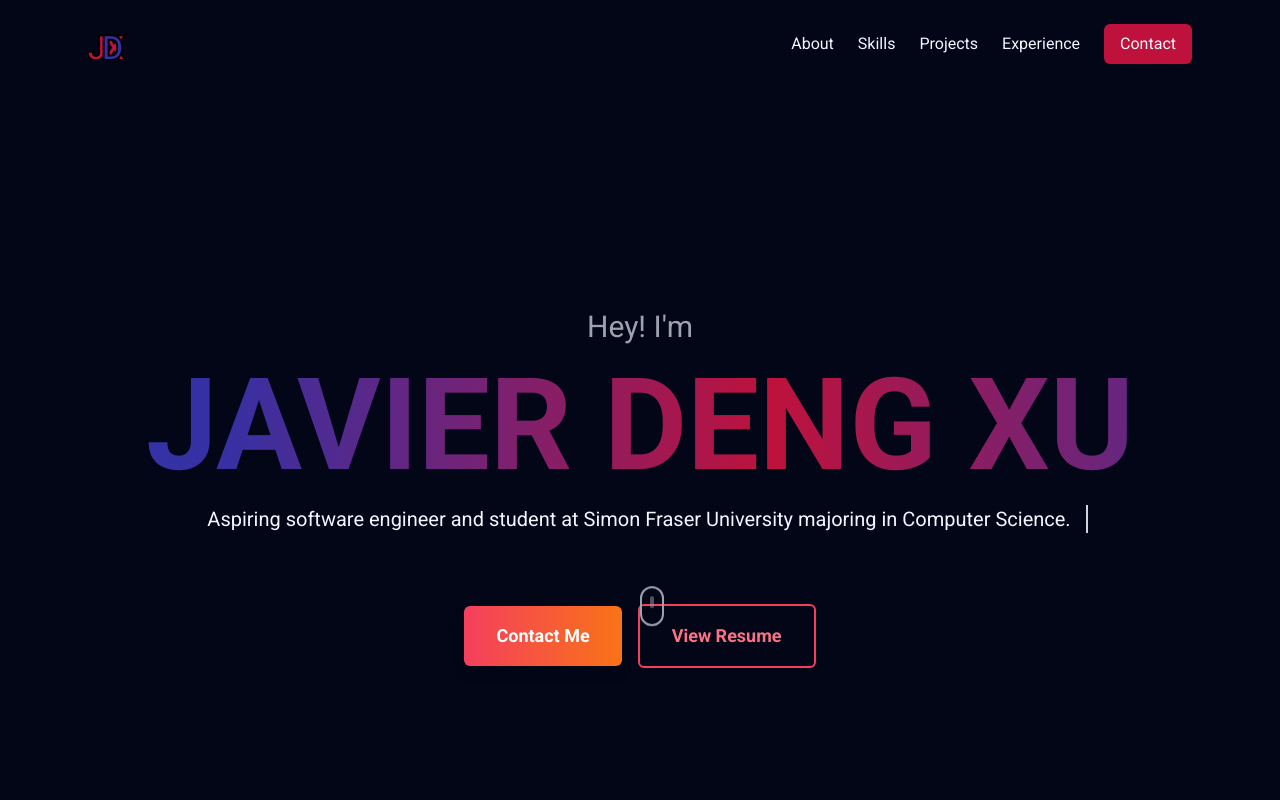
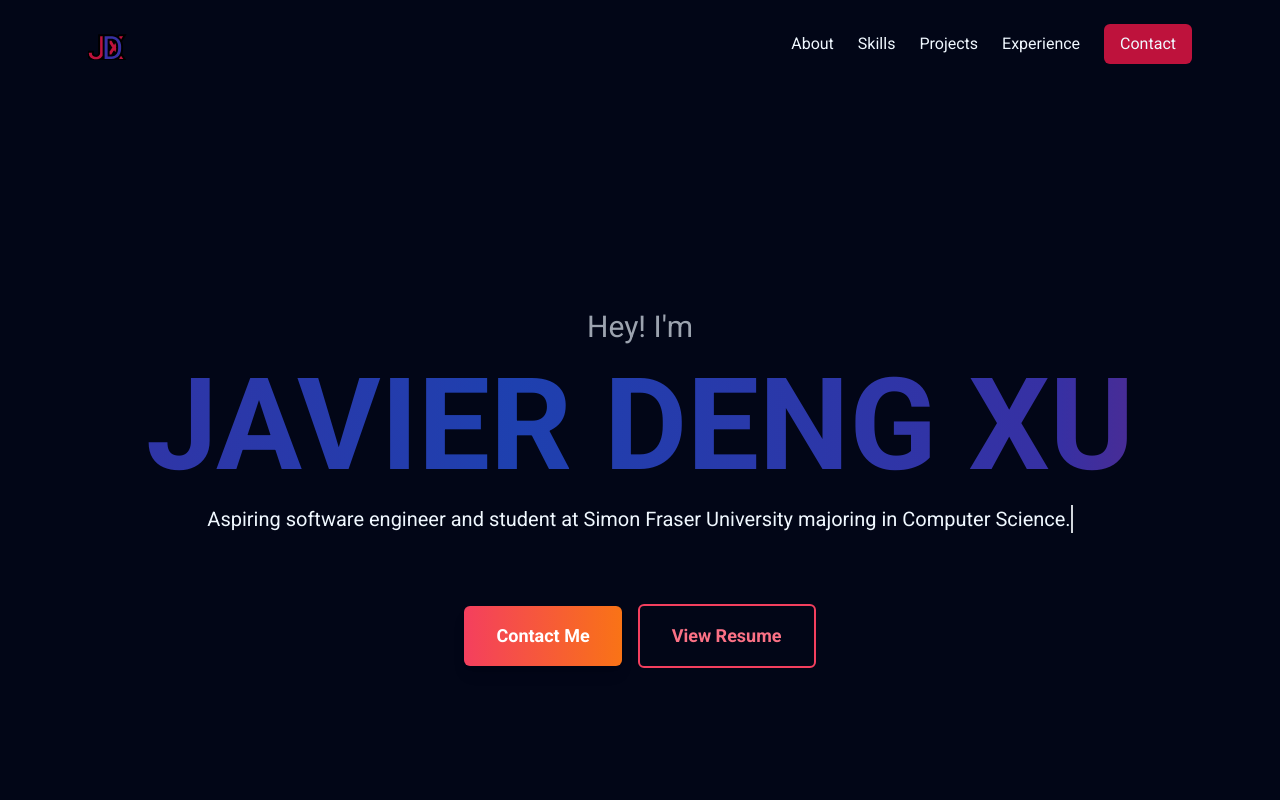
Before and after one commit to DenkuKuro/Portfolio-Website, a React (Vite) app: page / in a window 1280 px wide. Shown: the top 800 px of the page. Built offline with nearby package versions, Linux system fonts and the light colour scheme.

Commit message:
fixed typing and gradient text animation bugs

```diff
--- a/src/components/Hero.jsx
+++ b/src/components/Hero.jsx
@@ -19,7 +19,7 @@ const Hero = () => {
             </h1>
 
             {/* Animated Typing Effect */}
-            <div className='max-w-4xl mx-auto'>
+            <div className='inline-block'>
               <p className='text-lg md:text-xl text-gray-300'>
                 <span className='animate-typing'>
                   Aspiring software engineer and student at Simon Fraser University majoring in Computer Science.
@@ -29,7 +29,7 @@ const Hero = () => {
           </div>
 
           {/* CTA Buttons */}
-          <div className='flex flex-col sm:flex-row gap-4 justify-center items-center pt-8'>
+          <div className='flex flex-col sm:flex-row gap-4 justify-center items-center pt-8 animate-fade-in'>
             <Button
               name="Contact Me"
               style="px-8 py-4 bg-gradient-to-r from-rose-500 to-orange-500 hover:from-rose-600 hover:to-orange-600 text-white font-semibold rounded-lg shadow-lg hover:shadow-xl transform hover:scale-105 transition-all duration-300 text-lg"
@@ -41,12 +41,6 @@ const Hero = () => {
             />
           </div>
 
-          {/* Scroll Indicator */}
-          <div className='absolute bottom-8 left-1/2 transform -translate-x-1/2 animate-bounce'>
-            <div className='w-6 h-10 border-2 border-gray-400 rounded-full flex justify-center'>
-              <div className='w-1 h-3 bg-gray-400 rounded-full mt-2 animate-pulse'></div>
-            </div>
-          </div>
         </div>
       </div>
     </section>
--- a/src/index.css
+++ b/src/index.css
@@ -41,15 +41,6 @@
   animation-fill-mode: forwards;
 }
 
-@keyframes fadeIn {
-  0% {
-    opacity: 0;
-  }
-  100% {
-    opacity: 1;
-  }
-}
-
 .border-gradient {
   border-image-slice: 1;
 }
@@ -59,7 +50,8 @@
 
 /* Gradient Animation for Name */
 .animate-fadeGradient {
-  animation: fadeGradient 3s ease-in-out infinite;
+  animation:
+  fadeInHero 2s ease-in-out,
 }
 
 @keyframes fadeGradient {
@@ -107,10 +99,10 @@
 
 /* Fade In Animation */
 .animate-fade-in {
-  animation: fadeIn 2s ease-in-out;
+  animation: fadeInHero 2s ease-in-out;
 }
 
-@keyframes fadeIn {
+@keyframes fadeInHero {
   from {
     opacity: 0;
     transform: translateY(20px);
```
